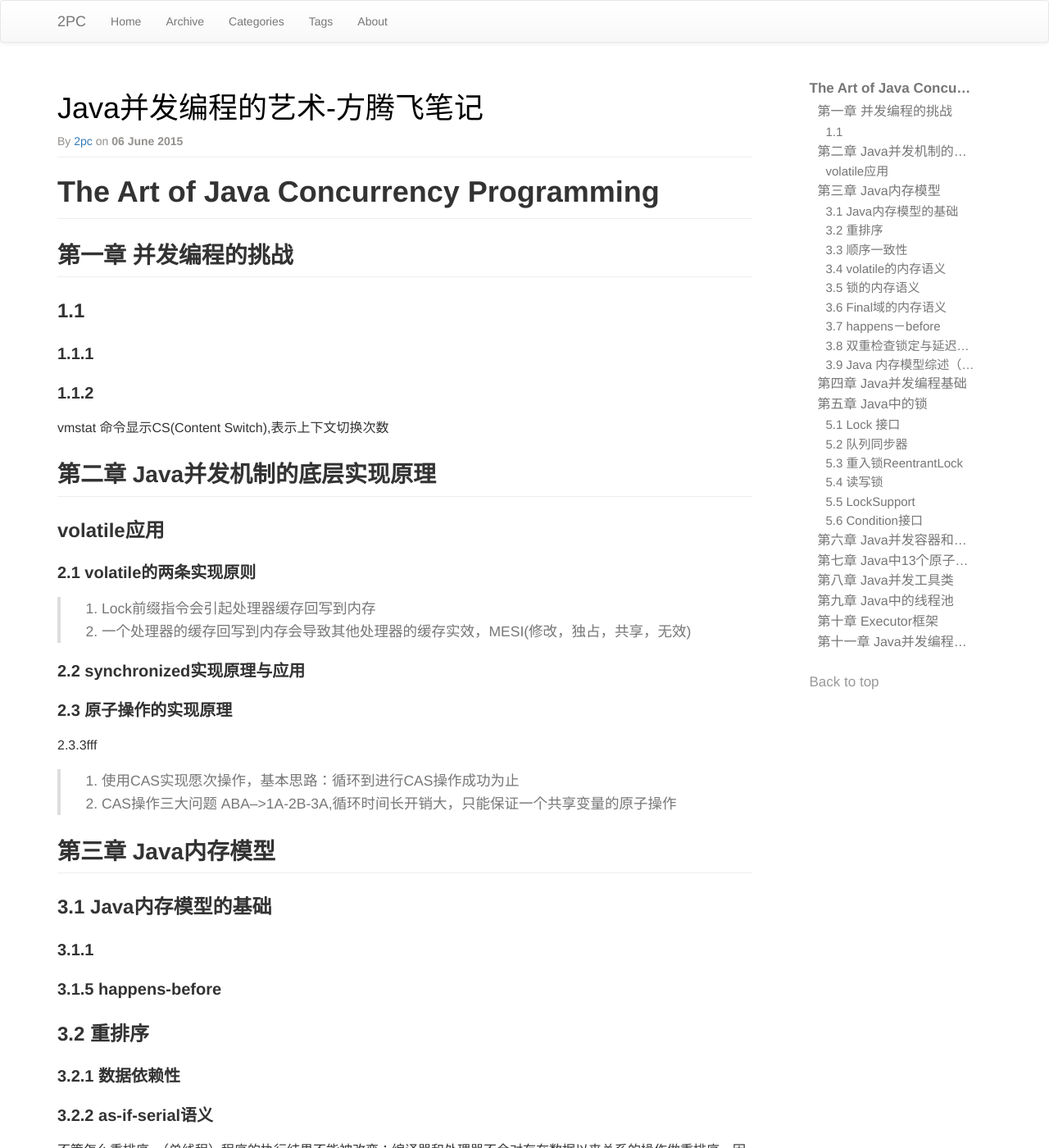
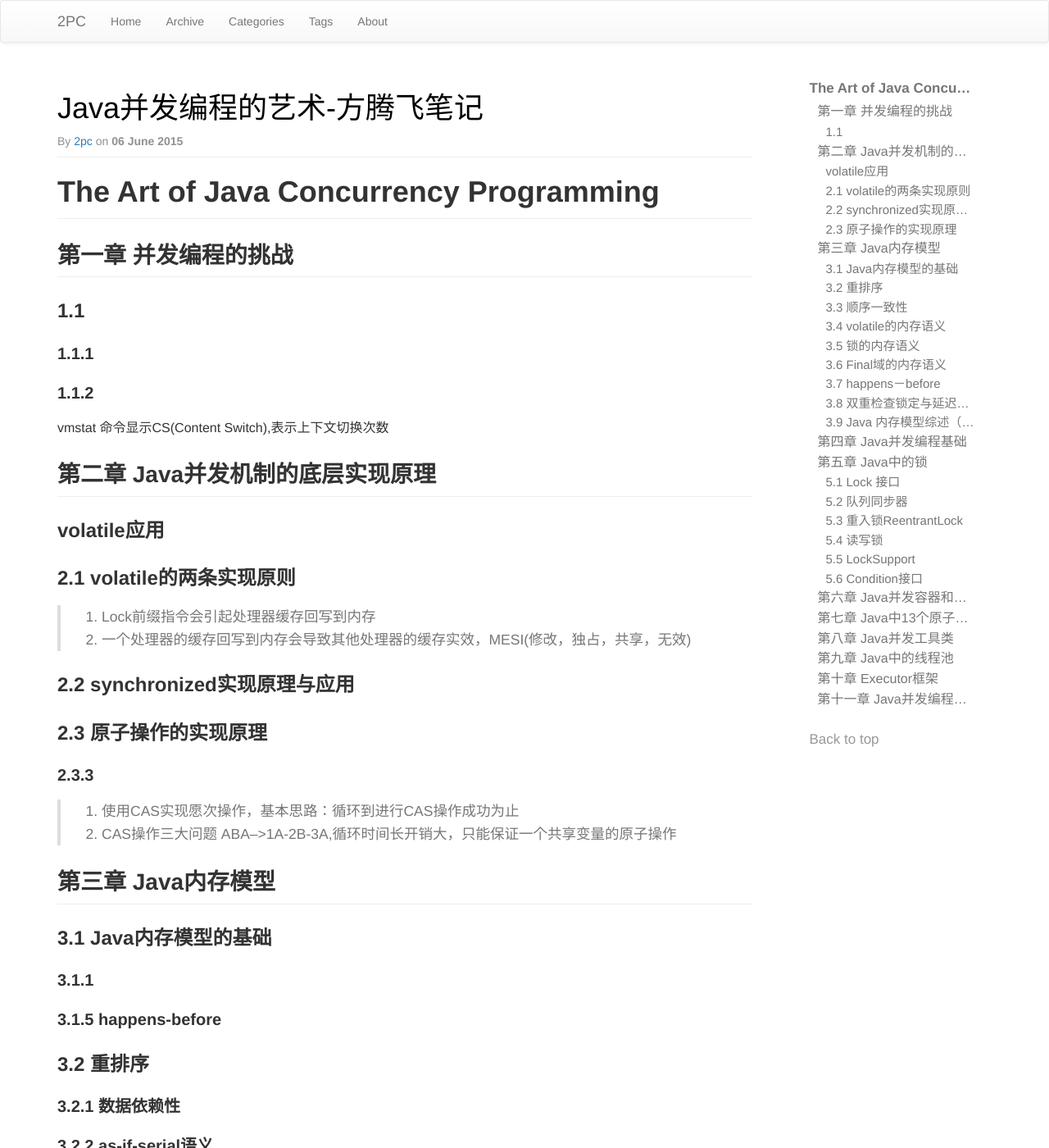
Before and after one commit to luyee/2pc.github.io, a Jekyll site: the page built from _posts/booknotes/2015-06-06-the Art of Java Concurrency Programming.md, in a window 1280 px wide and 1400 px high. Shown: the whole window at 82% size. Built offline with Jekyll 4.4.1, drawn with Linux system fonts in a browser that asks for light colours; comment, search, counter and statistics services are not loaded.

Commit message:
Update 2015-06-06-the Art of Java Concurrency Programming.md

```diff
--- a/_posts/booknotes/2015-06-06-the Art of Java Concurrency Programming.md
+++ b/_posts/booknotes/2015-06-06-the Art of Java Concurrency Programming.md
@@ -22,15 +22,15 @@ vmstat 命令显示CS(Content Switch),表示上下文切换次数
 
 ### volatile应用
 
-#### 2.1 volatile的两条实现原则
+### 2.1 volatile的两条实现原则
 >
 1. Lock前缀指令会引起处理器缓存回写到内存
 2. 一个处理器的缓存回写到内存会导致其他处理器的缓存实效，MESI(修改，独占，共享，无效)
 
-#### 2.2 synchronized实现原理与应用
+### 2.2 synchronized实现原理与应用
 
-#### 2.3 原子操作的实现原理
-2.3.3fff
+### 2.3 原子操作的实现原理
+#### 2.3.3
 >
 1. 使用CAS实现愿次操作，基本思路：循环到进行CAS操作成功为止
 2. CAS操作三大问题 ABA-->1A-2B-3A,循环时间长开销大，只能保证一个共享变量的原子操作
```
